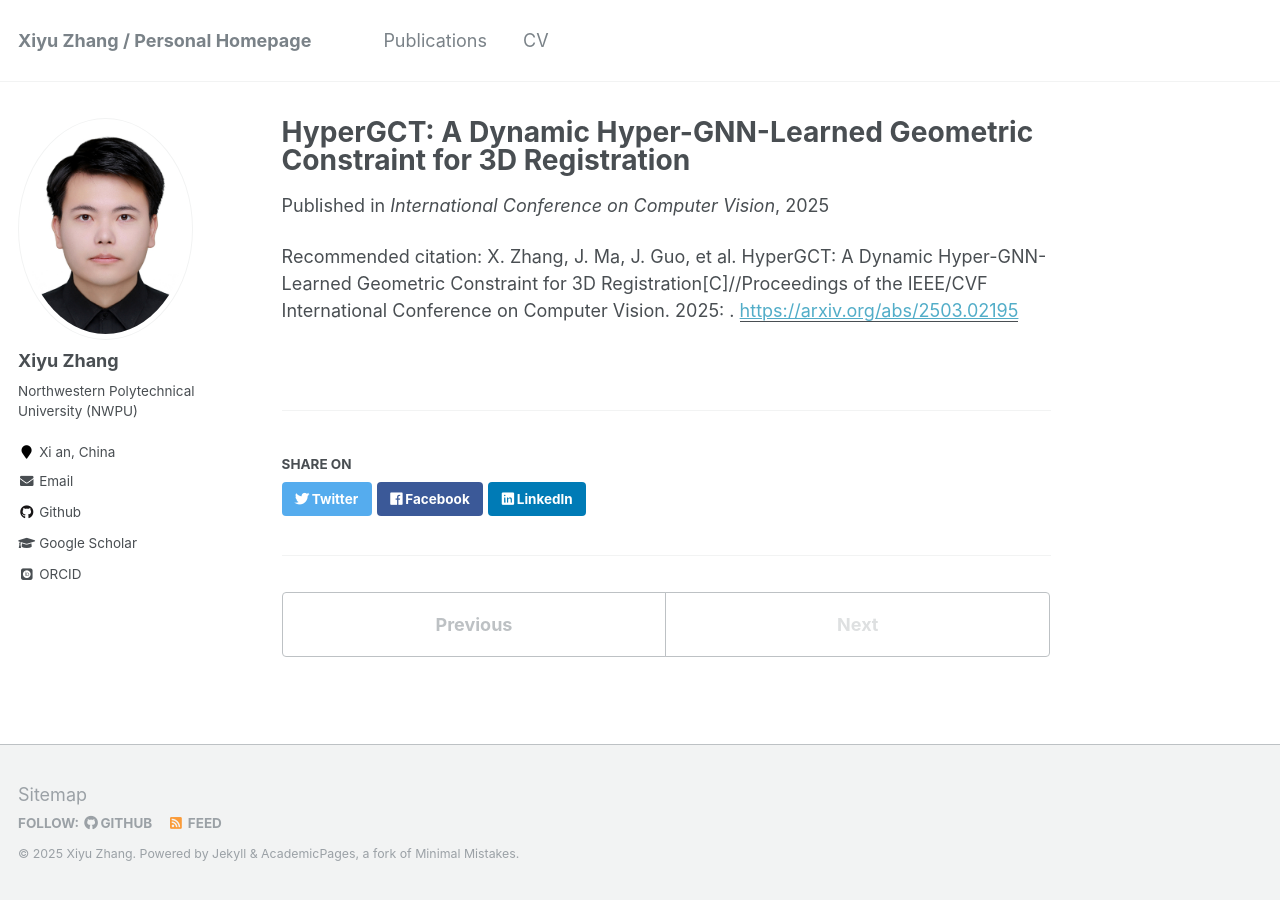
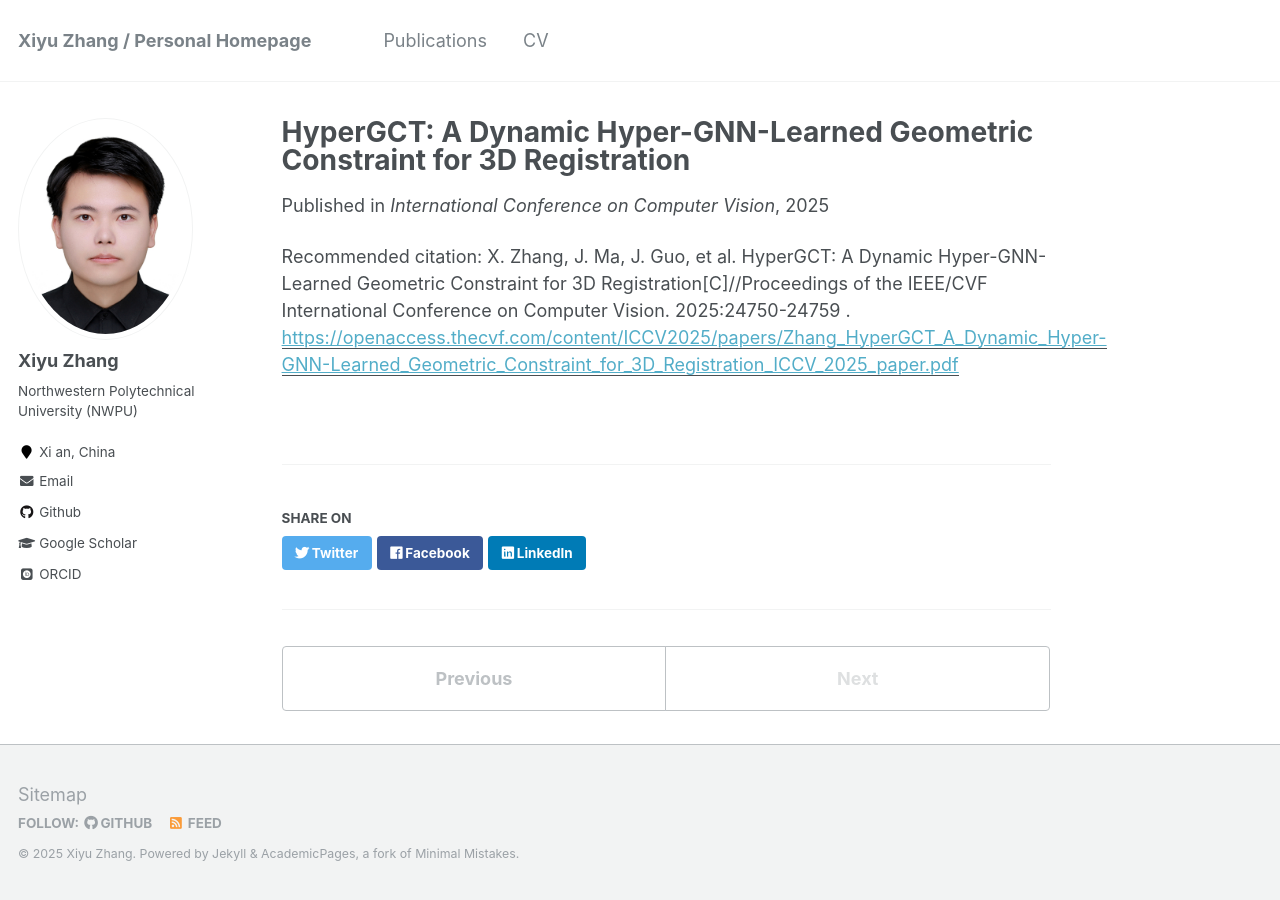
Before and after one commit to zhangxy0517/zhangxy0517.github.io, a Jekyll site: the page built from _publications/HyperGCT.md, in a window 1280 px wide. Built offline with Jekyll 4.4.1, drawn with Linux system fonts in a browser that asks for light colours; some web fonts are replaced.

Commit message:
Update HyperGCT.md

```diff
--- a/_publications/HyperGCT.md
+++ b/_publications/HyperGCT.md
@@ -4,6 +4,6 @@ collection: publications
 permalink: /publication/HyperGCT
 date: 2025-10-21
 venue: 'International Conference on Computer Vision'
-paperurl: 'https://arxiv.org/abs/2503.02195'
-citation: 'X. Zhang, J. Ma, J. Guo, et al. HyperGCT: A Dynamic Hyper-GNN-Learned Geometric Constraint for 3D Registration[C]//Proceedings of the IEEE/CVF International Conference on Computer Vision. 2025: .'
+paperurl: 'https://openaccess.thecvf.com/content/ICCV2025/papers/Zhang_HyperGCT_A_Dynamic_Hyper-GNN-Learned_Geometric_Constraint_for_3D_Registration_ICCV_2025_paper.pdf'
+citation: 'X. Zhang, J. Ma, J. Guo, et al. HyperGCT: A Dynamic Hyper-GNN-Learned Geometric Constraint for 3D Registration[C]//Proceedings of the IEEE/CVF International Conference on Computer Vision. 2025:24750-24759 .'
 ---
```
